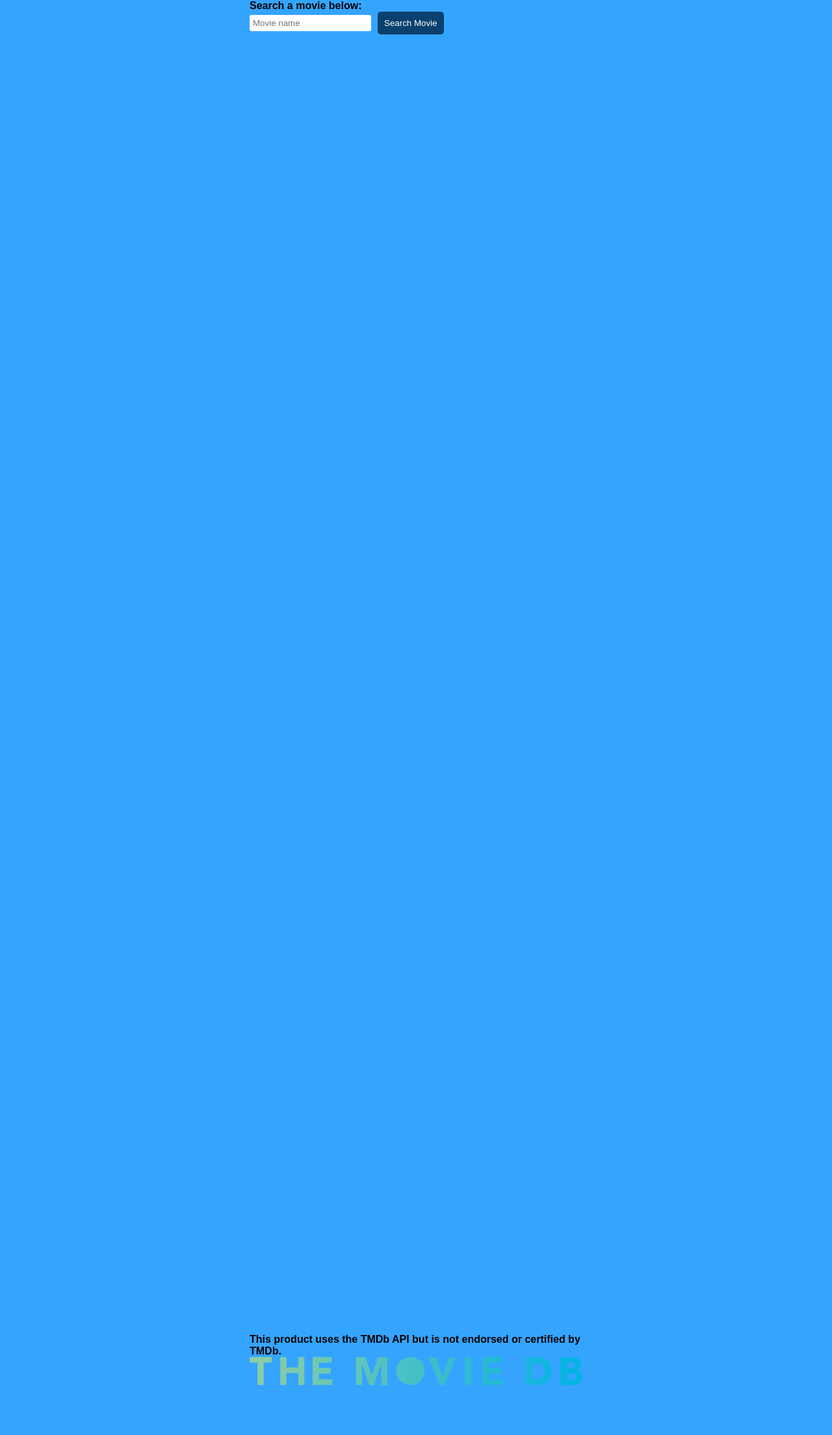
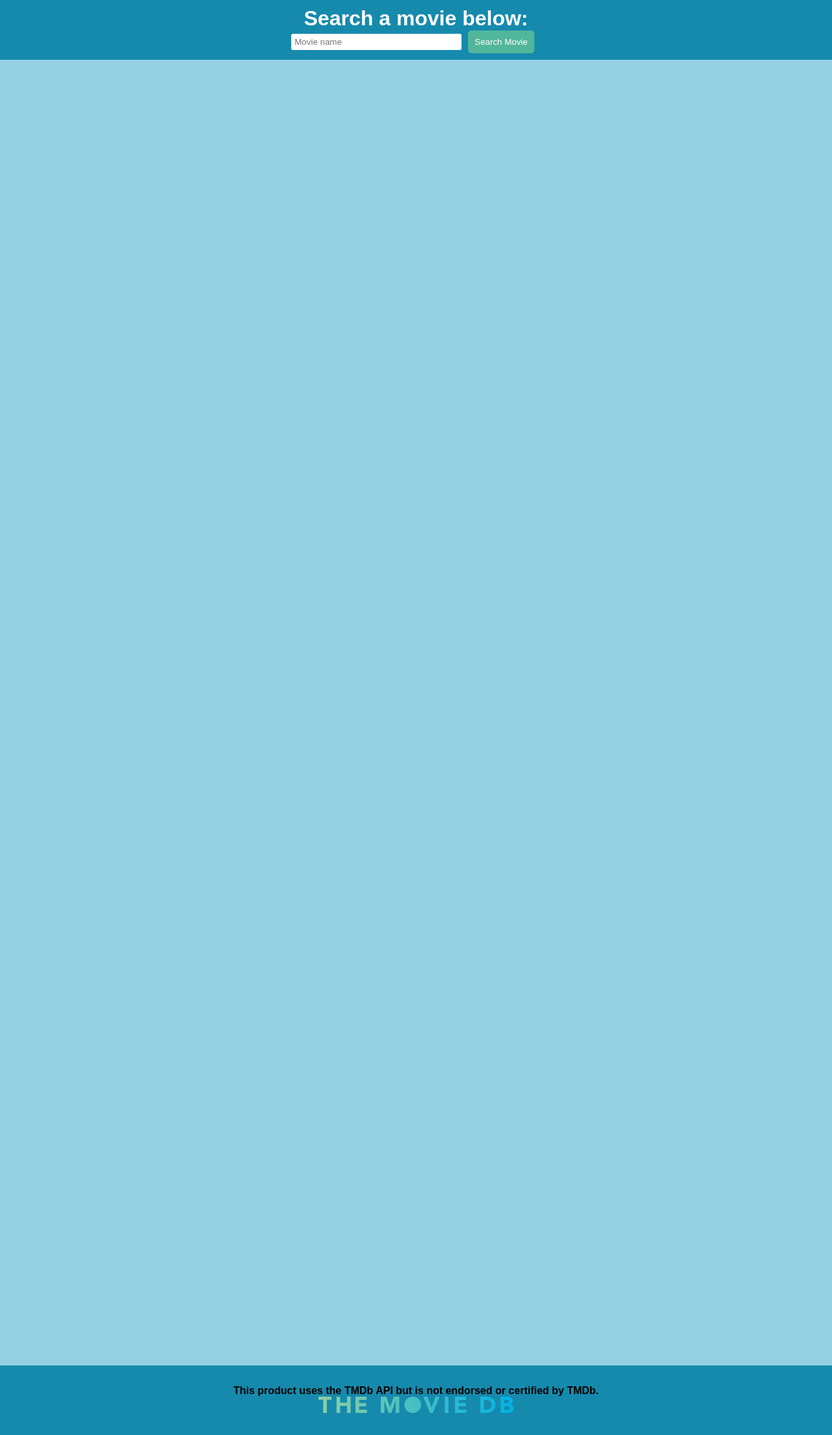
Before and after one commit to obs4qqf/movie-collection-app, a React (Create React App) app in the folder appfrontend/: page / in a window 1280 px wide. Shown: the whole page at 65% size. Before the commit the page ends 2136 px from the top, so only its background shows below. Built offline with nearby package versions, Linux system fonts and the light colour scheme.

Commit message:
Update styling of header, footer, and movie cards

```diff
--- a/appfrontend/src/components/Credits.js
+++ b/appfrontend/src/components/Credits.js
@@ -2,10 +2,10 @@ import logo from '../TMDbLogo.svg'
 
 const Credits = () => {
     return (
-        <div>
+        <footer>
             <h4>This product uses the TMDb API but is not endorsed or certified by TMDb.</h4>
-            <img src={logo} alt="TMDb Logo"/>
-        </div>
+            <img src={logo} alt="TMDb Logo" width="300"/>
+        </footer>
     )
 }
 
--- a/appfrontend/src/components/SearchMovie.js
+++ b/appfrontend/src/components/SearchMovie.js
@@ -4,11 +4,13 @@ const SearchMovie = ({addMovie}) => {
     const [movieName, setMovieName] = useState('')
 
     return (
-        <div>
-            <h4>Search a movie below:</h4>
-            <input type='text' onChange={(e) => setMovieName(e.target.value)} placeholder='Movie name'/>
-            <button onClick={() => addMovie(movieName)}>Search Movie</button>
-        </div>
+        <header>
+            <h1>Search a movie below:</h1>
+            <div id='search-form'>
+                <input type='text' onChange={(e) => setMovieName(e.target.value)} placeholder='Movie name'/>
+                <button onClick={() => addMovie(movieName)}>Search Movie</button>
+            </div>
+        </header>
     )
 }
 
--- a/appfrontend/src/index.css
+++ b/appfrontend/src/index.css
@@ -4,20 +4,36 @@
 }
 
 body {
-  background-color: #35a4ff;
+  background-color: #93d0e2;
   font-family: Arial, Helvetica, sans-serif;
+}
+
+header {
+  padding: 10px;
+  background-color: #168aad;
+  color: #FFF;
 }
 
 .app {
   margin: auto;
-  max-width: 40%;
+}
+
+h1 {
+  text-align: center;
+}
+
+#search-form {
+  text-align: center;
+  display: block;
+  margin-left: auto;
+  margin-right: auto;
 }
 
 button {
   margin: 0px 10px;
   padding: 10px;
   color: #FFF;
-  background-color: #08406e;
+  background-color: #52b69a;
   border: None;
   border-radius: 5px;
   cursor: pointer;
@@ -39,10 +55,11 @@ h3 {
 }
 
 .movie {
-  background-color: rgba(255,255,255,.4);
+  background-color: rgb(241, 243, 245);
   border-radius: 5px;
   margin: 10px;
   padding: 10px;
+  box-shadow: 0px 3px 6px 1px #184e77;
 }
 
 .movie img {
@@ -61,3 +78,10 @@ h3 {
   grid-template-columns: repeat(4, 300px);
   grid-template-rows: repeat(5, 400px);
 }
+
+footer {
+  padding: 30px;
+  margin: 10px 0px 0px 0px;
+  background-color: #168aad;
+  text-align: center;
+}
```
